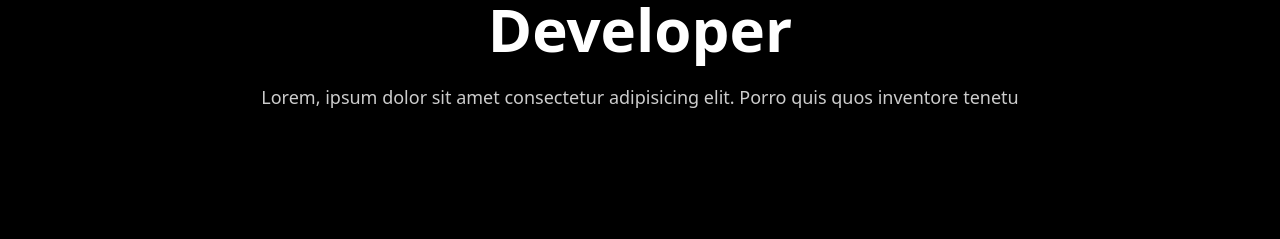
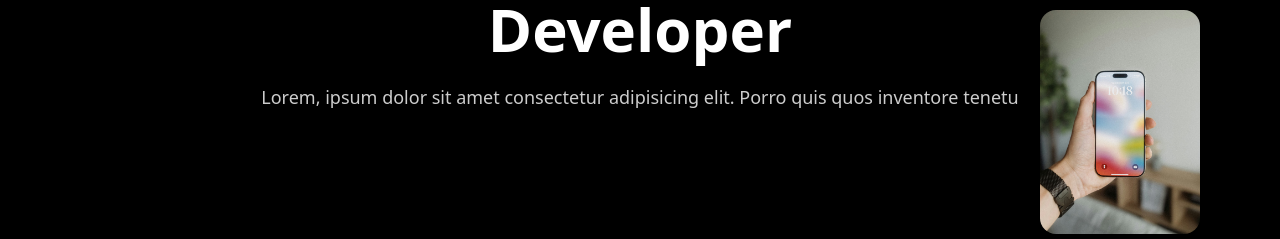
Before and after one commit to RayhanDev9/portfolio-v3, a website: page index.html in a window 1280 px wide. Shown: the part 374-613 px from the top of the page. Drawn offline with Linux system fonts and the light colour scheme.

Commit message:
add opactiy to text home and aadd img to img home

```diff
--- a/index.html
+++ b/index.html
@@ -106,11 +106,29 @@
             <img
               src="asset/img/home/raul-guilherme.jpg"
               alt="raul-guilherme"
-              class="aspect-[11/9] object-[50%_30%]  object-cover"
+              class="aspect-[11/9] object-[50%_30%] object-cover"
             />
           </div>
+          <div
+            class="absolute bottom-48 right-20 w-28 sm:w-32 md:w-36 lg:w-40 rounded-2xl overflow-hidden opacity-0 scale-0 transition-all duration-[800ms] home-img-init"
+          >
+            <img
+              src="asset/img/home/howard-bouchevereau.avif"
+              alt="howard-bouchevereau"
+              class="aspect-[5/7] object-[50%_30%] inline-block object-cover"
+            />
+          </div>
+          <!-- <div
+            class="absolute -bottom-20 right-4 w-28 sm:w-40 md:w-44 lg:50 rounded-2xl overflow-hidden opacity-0 scale-0 transition-all duration-[800ms] home-img-init"
+          >
+            <img
+              src="asset/img/home/neil-soni.avif"
+              alt="neil-soni"
+              class="aspect-[5/7] object-[50%_30%] inline-block object-cover"
+            />
+          </div> -->
         </div>
-        <div class="h-[inherit] m-0 p-0 z-20">
+        <div class="h-[inherit] m-0 p-0 z-20 container-home-text opacity-0 transition-opacity duration-300">
           <div
             class="h-full w-[60%] mx-auto bg-amber-10 flex items-center justify-center"
           >
--- a/js/script.js
+++ b/js/script.js
@@ -69,6 +69,11 @@ const home = () => {
     ...document.querySelectorAll(".container-home-img > div"),
   ];
 
+  const containerHomeText = document.querySelector(".container-home-text");
+  function textHome() {
+    containerHomeText.classList.remove("opacity-0");
+    containerHomeText.classList.remove("opacity-100");
+  }
 
   const delay = (ms) => new Promise((resolve) => setTimeout(resolve, ms));
 
@@ -79,12 +84,16 @@ const home = () => {
       await delay(400);
     }
 
-    await delay(700)
+    await delay(700);
     // Tahap 2
     for (const item of containerImgHomeEl) {
       item.classList.remove("home-img-init");
       // await delay(700);
     }
+
+    await delay(700);
+
+    textHome();
   }
 
   animateImages();
```
Also changed, not shown: asset/img/home/howard-bouchevereau.avif (added), asset/img/home/neil-soni.avif (added), css/output.css.
